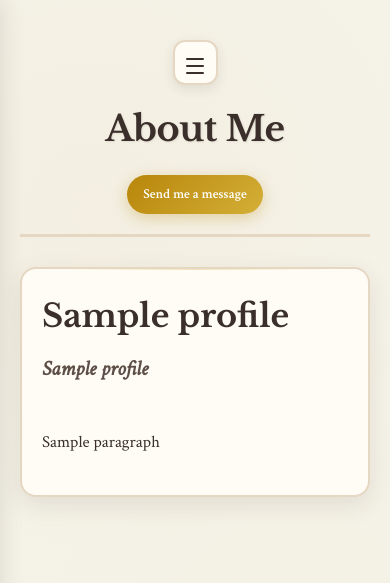
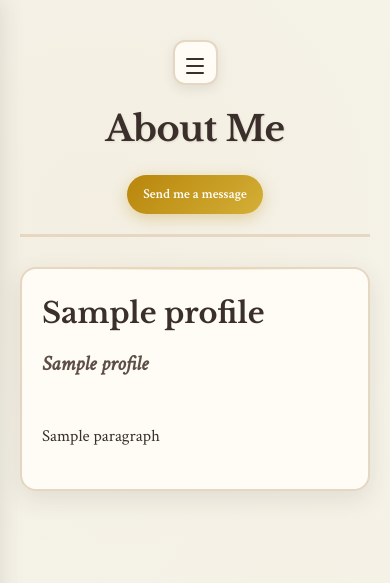
Before and after one commit to borja-rojo-ilvento/resume, a Python web app: template src/resume/templates/index.html in a window 390 px wide. Shown: the top 583 px of the page. Run offline with Jinja, Linux system fonts and the light colour scheme; the template is opened without the code that fills it: most values are stand-ins (such as "Sample title", 1, 10 or a date in 2020).

Commit message:
Change the size of my name for mobile

```diff
--- a/docs/static/style.css
+++ b/docs/static/style.css
@@ -713,6 +713,9 @@ footer {
         margin-left: 0;
     }
 
+    .profile-name {
+        font-size: 1.8rem;
+    }
     .resume-section-container {
         padding: 20px; /* Even more compact on mobile */
     }
--- a/src/resume/static/style.css
+++ b/src/resume/static/style.css
@@ -713,6 +713,9 @@ footer {
         margin-left: 0;
     }
 
+    .profile-name {
+        font-size: 1.8rem;
+    }
     .resume-section-container {
         padding: 20px; /* Even more compact on mobile */
     }
```
